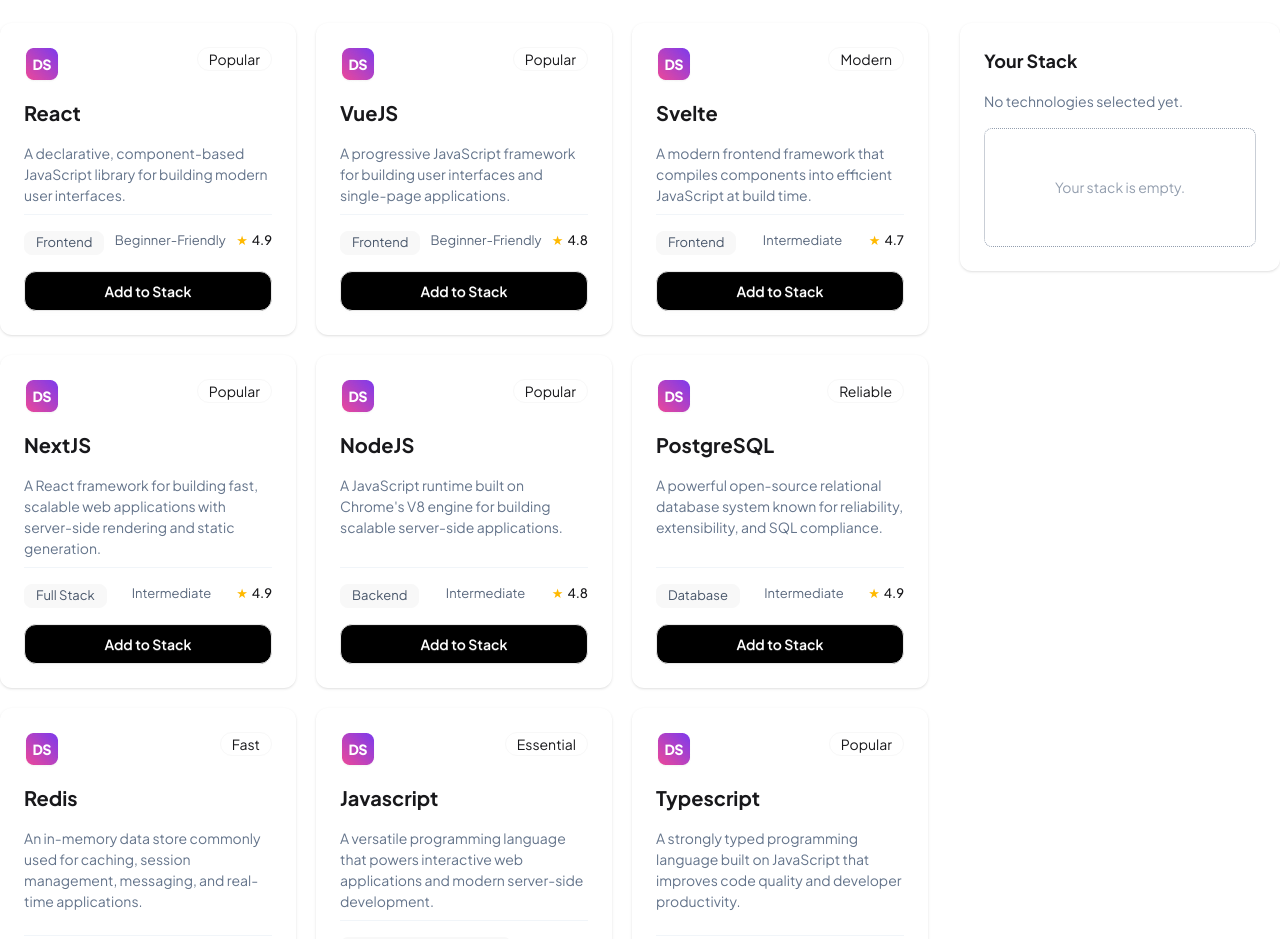
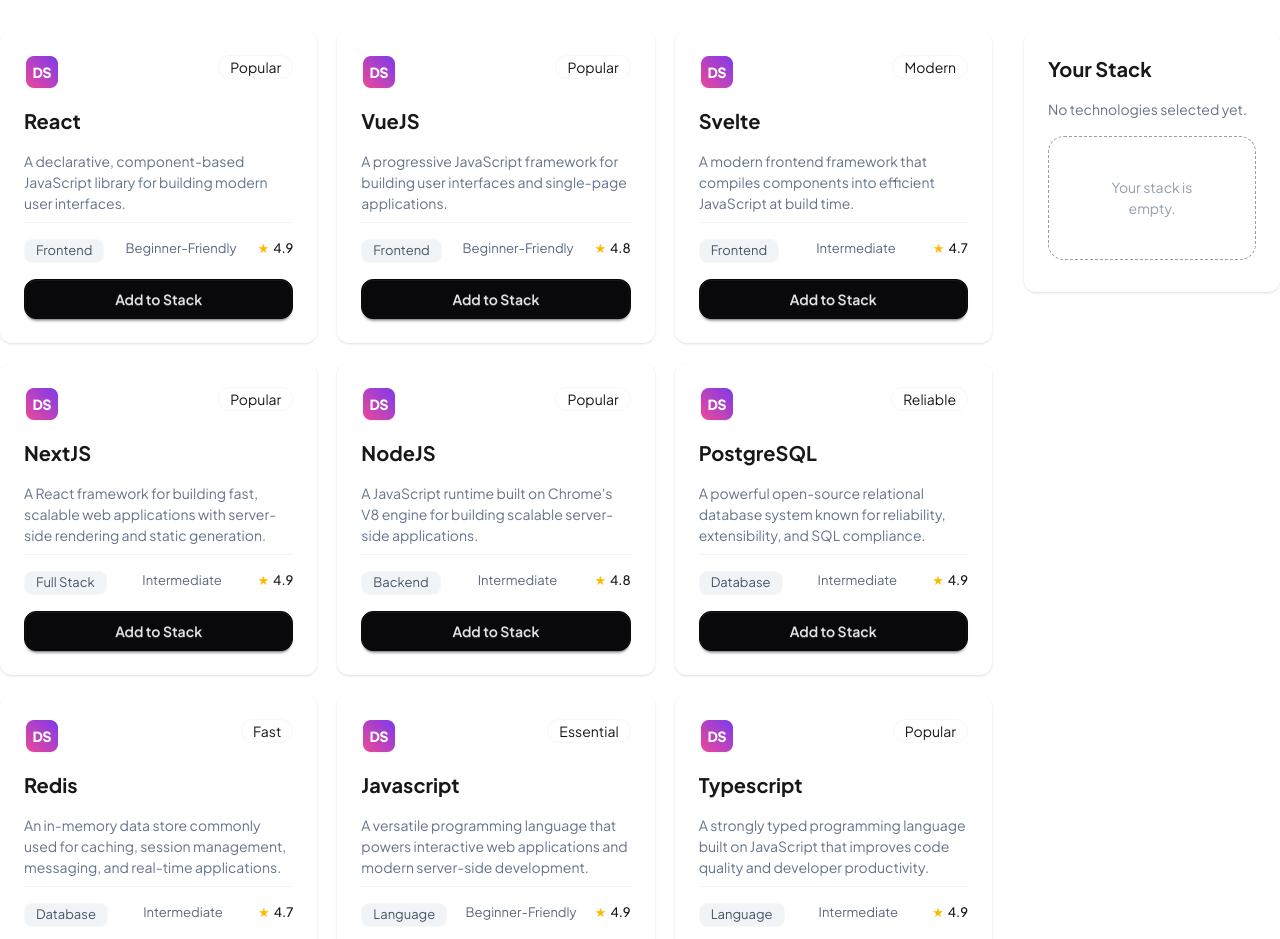
Before and after one commit to abeerahmed576/ph-b14-assign05-devstack, a React (Vite) app: page / in a window 1280 px wide. Shown: the part 780-1719 px from the top of the page. Built offline with nearby package versions, Linux system fonts and the light colour scheme.

Commit message:
completed adding/removing stack functionality in Technologies section.

```diff
--- a/public/data.json
+++ b/public/data.json
@@ -72,7 +72,7 @@
   {
     "id": "javascript",
     "name": "Javascript",
-    "category": "Programming Language",
+    "category": "Language",
     "description": "A versatile programming language that powers interactive web applications and modern server-side development.",
     "icon": "https://icon.icepanel.io/Technology/svg/JavaScript.svg",
     "rating": 4.9,
@@ -82,7 +82,7 @@
   {
     "id": "typescript",
     "name": "Typescript",
-    "category": "Programming Language",
+    "category": "Language",
     "description": "A strongly typed programming language built on JavaScript that improves code quality and developer productivity.",
     "icon": "https://icon.icepanel.io/Technology/svg/TypeScript.svg",
     "rating": 4.9,
@@ -92,7 +92,7 @@
   {
     "id": "java",
     "name": "Java",
-    "category": "Programming Language",
+    "category": "Language",
     "description": "A mature, object-oriented programming language widely used for enterprise, backend, Android, and large-scale applications.",
     "icon": "https://icon.icepanel.io/Technology/svg/Java.svg",
     "rating": 4.7,
@@ -102,7 +102,7 @@
   {
     "id": "tailwindcss",
     "name": "TailwindCSS",
-    "category": "CSS Framework",
+    "category": "Styling",
     "description": "A utility-first CSS framework for rapidly building modern and highly customizable user interfaces.",
     "icon": "https://icon.icepanel.io/Technology/svg/Tailwind-CSS.svg",
     "rating": 4.8,
--- a/src/App.tsx
+++ b/src/App.tsx
@@ -3,9 +3,9 @@
 import Hero from "./components/Hero";
 import Footer from "./components/Footer";
 import Technologies from "./components/Technologies";
-import type { ItechInfo } from "./types/techInfo";
+import type { ITechInfo } from "./types/TechInfo";
 
-const techInfoPromise = async (): Promise<ItechInfo[]> => {
+const techInfoPromise = async (): Promise<ITechInfo[]> => {
   const res = await fetch("/data.json");
   const data = await res.json();
   return data;
--- a/src/components/Footer.tsx
+++ b/src/components/Footer.tsx
@@ -25,11 +25,11 @@
             <li>
               <a href="#">Github</a>
             </li>
-            <span className="sm:hidden pt-1 text-[4px]">&#11044;</span>
+            <span className="sm:hidden pt-1 text-[4px]">⬤</span>
             <li>
               <a href="#">Twitter</a>
             </li>
-            <span className="sm:hidden pt-1 text-[4px]">&#11044;</span>
+            <span className="sm:hidden pt-1 text-[4px]">⬤</span>
             <li>
               <a href="#">LinkedIn</a>
             </li>
@@ -53,7 +53,7 @@
         </div>
       </div>
       <div className="mt-4 sm:mt-10 mb-10 sm:mb-16 mx-6 sm:mx-0 text-(--color-para-400) text-[11px] sm:text-base flex justify-between">
-        <span>&copy; 2026 Dev Stack. All Rights Reserved.</span>
+        <span>© 2026 Dev Stack. All Rights Reserved.</span>
         <div>
           <ul className="space-x-4 sm:space-x-10 flex">
             <li>
--- a/src/components/Technologies.tsx
+++ b/src/components/Technologies.tsx
@@ -1,35 +1,44 @@
-import { use } from "react";
+import { use, useState } from "react";
 import TechCard from "./technologies/TechCard";
-import type { ItechInfo } from "../types/techInfo";
-import SelectionTechCard from "./technologies/SelectionTechCard";
+import type { ITechInfo } from "../types/TechInfo";
+import TechCardSelection from "./technologies/TechCardSelection";
 
 function Technologies({
   techInfoPromise,
 }: {
-  techInfoPromise: Promise<ItechInfo[]>;
+  techInfoPromise: Promise<ITechInfo[]>;
 }) {
   const techInfos = use(techInfoPromise);
+  const [selectedTechs, setSelectedTechs] = useState<ITechInfo[]>([]);
 
   return (
     <div className="mb-14 container mx-auto">
       <div className="mb-5 sm:mb-10 text-center sm:text-start">
-        <h2 className="mb-1 text-[26px] sm:text-4xl font-heading font-extrabold capitalize">
+        <h2 className="mb-2 text-[26px] sm:text-4xl font-heading font-extrabold capitalize">
           explore the{" "}
           <span className="text-transparent bg-clip-text bg-brand-gradient-3">
             technologies
           </span>
         </h2>
-        <p className="text-[13px] sm:text-base text-(--color-para-500)">
+        <p className="text-[13px] sm:text-lg text-(--color-para-500)">
           Pick one technology per category to build your ideal stack.
         </p>
       </div>
       <div className="flex flex-col sm:flex-row items-center sm:items-start gap-8">
         <div className="mx-4 sm:mx-0 grid grid-cols-1 sm:grid-cols-2 md:grid-cols-3 gap-5">
           {techInfos.map((techInfo) => (
-            <TechCard key={techInfo.id} info={techInfo} />
+            <TechCard
+              key={techInfo.id}
+              techInfo={techInfo}
+              selectedTechs={selectedTechs}
+              setSelectedTechs={setSelectedTechs}
+            />
           ))}
         </div>
-        <SelectionTechCard />
+        <TechCardSelection
+          selectedTechs={selectedTechs}
+          setSelectedTechs={setSelectedTechs}
+        />
       </div>
     </div>
   );
--- /dev/null
+++ b/src/components/technologies/SelectedTechCards.tsx
@@ -0,0 +1,45 @@
+import type { Dispatch } from "react";
+import type { ITechInfo } from "../../types/TechInfo";
+
+interface ISelectedTechCardsProps {
+  selectedTechs: ITechInfo[];
+  setSelectedTechs: Dispatch<React.SetStateAction<ITechInfo[]>>;
+}
+
+function SelectedTechCards({
+  selectedTechs,
+  setSelectedTechs,
+}: ISelectedTechCardsProps) {
+  const handleRemoveFromStack = (techInfo: ITechInfo) => {
+    const remainingTechs = selectedTechs.filter(
+      (selectedTech: ITechInfo) => selectedTech.id !== techInfo.id,
+    );
+    console.log(selectedTechs);
+    setSelectedTechs(remainingTechs);
+  };
+  return (
+    <>
+      {selectedTechs.map((techInfo) => (
+        <div className="p-3 border border-[#E2E8F0] rounded-xl flex justify-between items-center">
+          <div className="flex space-x-3 items-center">
+            <img src="/favicon.png" alt="" />
+            <div>
+              <h4 className="font-bold text-sm">{techInfo.name}</h4>
+              <p className="text-[9px] text-(--color-para-600)">
+                {techInfo.category}
+              </p>
+            </div>
+          </div>
+          <span
+            className="text-2xl text-(--color-para-500) cursor-pointer"
+            onClick={() => handleRemoveFromStack(techInfo)}
+          >
+            ✗
+          </span>
+        </div>
+      ))}
+    </>
+  );
+}
+
+export default SelectedTechCards;
--- a/src/components/technologies/SelectionTechCard.tsx
+++ /dev/null
@@ -1,21 +0,0 @@
-function EmptyStack() {
-  return (
-    <div className="card p-12 border border-dotted text-center text-(--color-para-400)">
-      Your stack is empty.
-    </div>
-  );
-}
-
-function SelectionTechCard() {
-  return (
-    <div className="min-w-11/12 sm:min-w-1/4 max-h-min card rounded-xl shadow-sm">
-      <div className="card-body space-y-2">
-        <h2 className="capitalize text-lg font-bold">your stack</h2>
-        <p className="text-(--color-para-500)">No technologies selected yet.</p>
-        <EmptyStack />
-      </div>
-    </div>
-  );
-}
-
-export default SelectionTechCard;
--- a/src/components/technologies/TechCard.tsx
+++ b/src/components/technologies/TechCard.tsx
@@ -1,31 +1,58 @@
-import type { ItechInfo } from "../../types/techInfo";
+import type { ITechInfo } from "../../types/TechInfo";
+import { useState, type Dispatch } from "react";
 
-function TechCard({ info }: { info: ItechInfo }) {
+interface ITechCardProps {
+  techInfo: ITechInfo;
+  selectedTechs: ITechInfo[];
+  setSelectedTechs: Dispatch<React.SetStateAction<ITechInfo[]>>;
+}
+
+function TechCard({
+  techInfo,
+  selectedTechs,
+  setSelectedTechs,
+}: ITechCardProps) {
+  const isBtnSelected = selectedTechs.some(
+    (selectedTech) => selectedTech.id === techInfo.id,
+  );
+
+  const handleAddToStack = () => {
+    setSelectedTechs([...selectedTechs, techInfo]);
+  };
+
   return (
     <div className="card rounded-xl shadow-sm">
       <div className="card-body space-y-2">
         <div className="flex justify-between">
-          <span className="text-xl">
-            <img src="/favicon.png" alt="" />
-          </span>
-          <span className="badge rounded-full">{info.badge}</span>
+          <img src="/favicon.png" alt={`${techInfo.name} logo`} />
+          <span className="badge rounded-full">{techInfo.badge}</span>
         </div>
-        <h2 className="text-xl font-bold">{info.name}</h2>
+        <h2 className="text-xl font-bold">{techInfo.name}</h2>
         <p className="pb-2 text-(--color-para-500) border-b border-b-(--color-divide)">
-          {info.description}
+          {techInfo.description}
         </p>
         <div className="text-[13px] flex justify-between">
-          <span className="text-[13px] badge badge-ghost text-[#475569]">
-            {info.category}
+          <span className="text-[13px] badge bg-[#f1f4f6] text-[#475569]">
+            {techInfo.category}
           </span>
-          <span className="text-(--color-para-600)">{info.difficulty}</span>
+          <span className="text-(--color-para-600)">{techInfo.difficulty}</span>
           <span className="font-medium">
-            <span className="text-amber-400 mr-1">&#x2605;</span>
-            {info.rating}
+            <span className="text-amber-400 mr-1">★</span>
+            {techInfo.rating}
           </span>
         </div>
-        <button className="btn btn-block bg-black text-white rounded-xl">
-          Add to Stack
+        <button
+          onClick={handleAddToStack}
+          className={`btn btn-block rounded-xl ${isBtnSelected ? "btn-disabled" : "btn-neutral"}`}
+          disabled={isBtnSelected}
+        >
+          {isBtnSelected ? (
+            <span>
+              <span className="text-lg">✓</span> Added to Stack
+            </span>
+          ) : (
+            "Add to Stack"
+          )}
         </button>
       </div>
     </div>
--- /dev/null
+++ b/src/components/technologies/TechCardSelection.tsx
@@ -0,0 +1,54 @@
+import type { Dispatch } from "react";
+import SelectedTechCards from "./SelectedTechCards";
+import type { ITechInfo } from "../../types/TechInfo";
+
+interface ITechCardSelectionProps {
+  selectedTechs: ITechInfo[];
+  setSelectedTechs: Dispatch<React.SetStateAction<ITechInfo[]>>;
+}
+
+function EmptyStack() {
+  return (
+    <div className="p-10 border border-dashed rounded-2xl text-center text-(--color-para-400)">
+      Your stack is empty.
+    </div>
+  );
+}
+
+function TechCardSelection({
+  selectedTechs,
+  setSelectedTechs,
+}: ITechCardSelectionProps) {
+  const handleRemoveAllTech = () => {
+    setSelectedTechs([]);
+  };
+
+  return (
+    <div className="min-w-11/12 sm:min-w-[20%] max-h-min card rounded-xl shadow-sm">
+      <div className="card-body space-y-2">
+        <h2 className="text-xl font-bold">Your Stack</h2>
+        <p className="text-(--color-para-500)">
+          {selectedTechs.length === 0
+            ? "No technologies selected yet."
+            : `${selectedTechs.length} Technology Selected`}
+        </p>
+        {selectedTechs.length === 0 ? (
+          <EmptyStack />
+        ) : (
+          <SelectedTechCards
+            selectedTechs={selectedTechs}
+            setSelectedTechs={setSelectedTechs}
+          />
+        )}
+        <button
+          onClick={handleRemoveAllTech}
+          className={`btn btn-block btn-outline text-red-500 border-red-500 rounded-xl ${selectedTechs.length === 0 ? "hidden" : ""}`}
+        >
+          Remove All
+        </button>
+      </div>
+    </div>
+  );
+}
+
+export default TechCardSelection;
--- a/src/types/techInfo.ts
+++ b/src/types/TechInfo.ts
@@ -1,4 +1,4 @@
-export interface ItechInfo {
+export interface ITechInfo {
   id: string;
   name: string;
   category: string;
```
